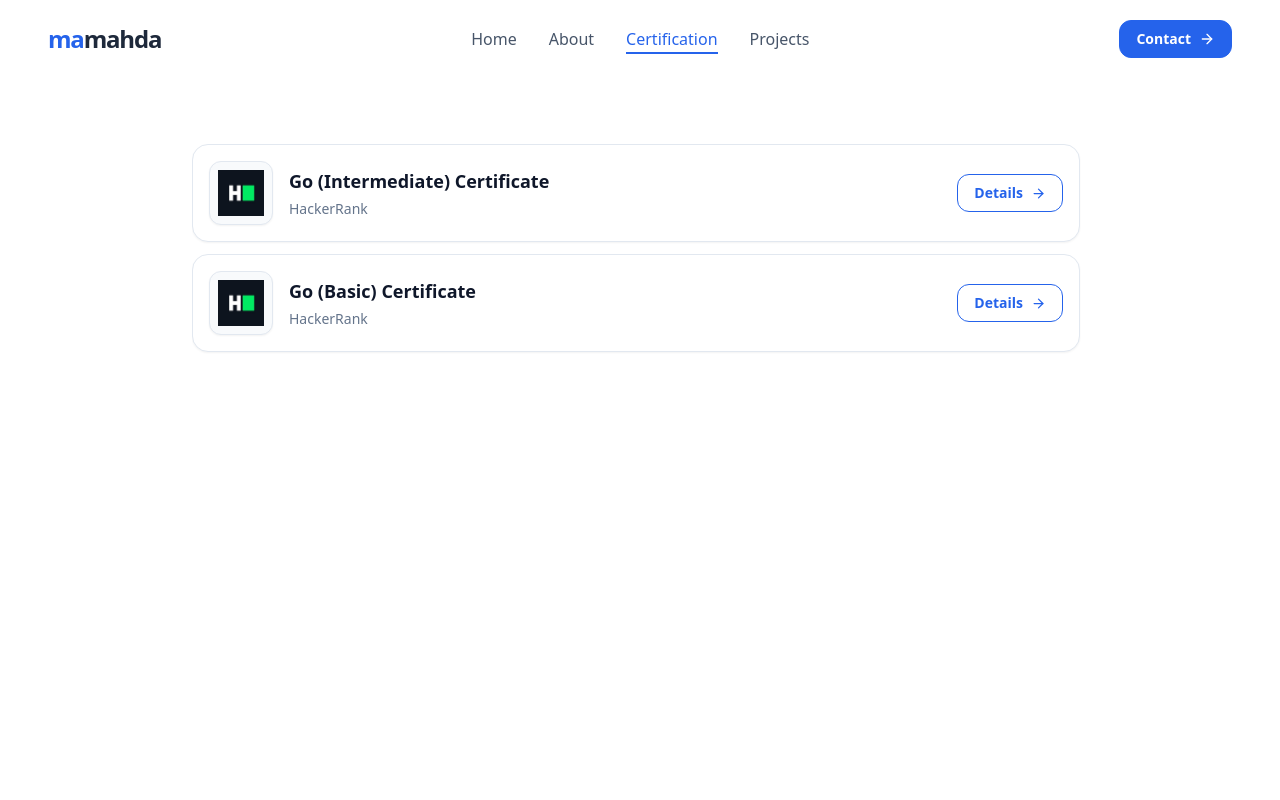
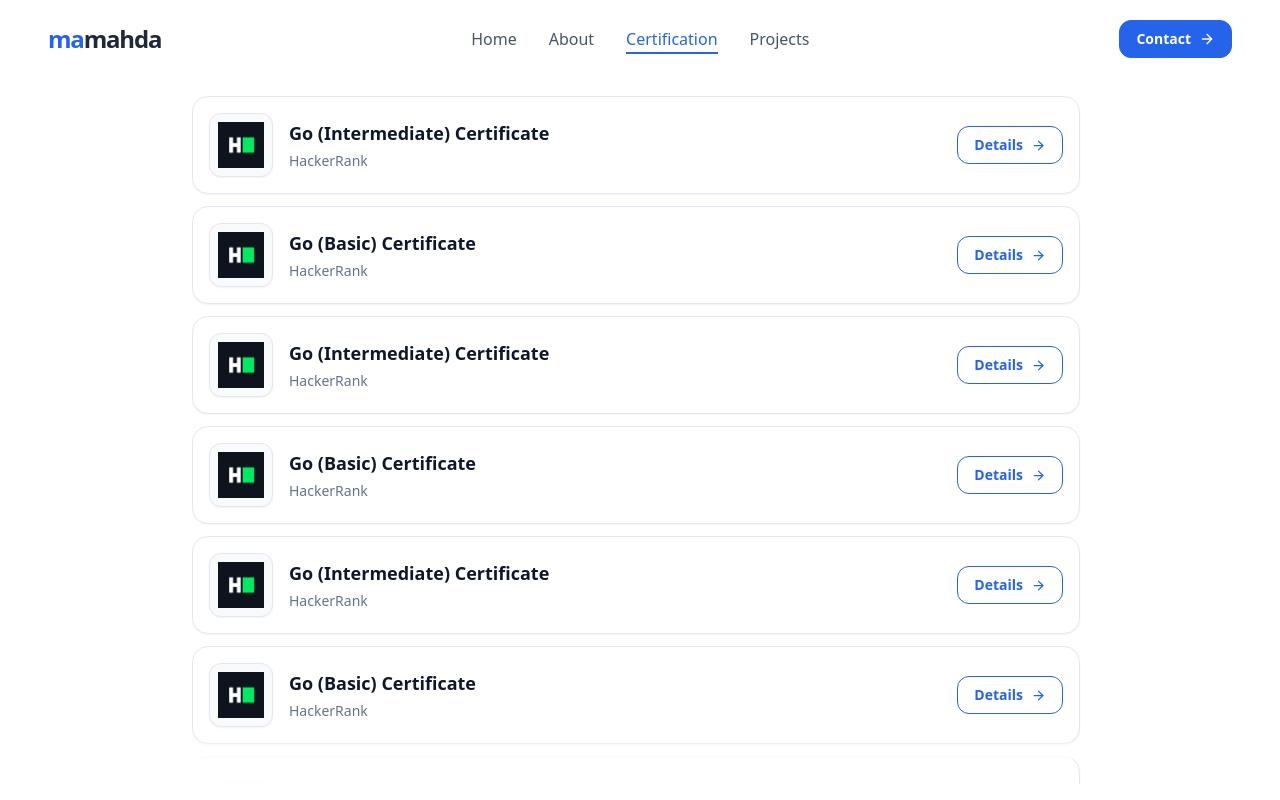
Before and after one commit to mamahda/my-portofolio, a React (Vite) app: page /certification in a window 1280 px wide. Built offline with nearby package versions, Linux system fonts and the light colour scheme.

Commit message:
fix: fix dinamic resposive page

```diff
--- a/src/components/About.jsx
+++ b/src/components/About.jsx
@@ -3,11 +3,11 @@
 
 const About = () => {
   return (
-    <section className="min-h-screen bg-white px-4 py-24 sm:px-8 lg:h-screen lg:overflow-hidden lg:px-16 lg:py-32">
+    <section className="min-h-screen bg-white px-4 py-24 sm:px-8 lg:px-16 lg:py-32">
       <div className="mx-auto flex min-h-full max-w-7xl flex-col">
 
-        <div className="grid grid-cols-1 gap-10 sm:grid-cols-2 sm:items-stretch lg:min-h-0 lg:flex-1">
-          <article className="flex flex-col justify-between rounded-3xl border border-slate-200 bg-white p-10 shadow-sm">
+        <div className="grid grid-cols-1 gap-10 lg:grid-cols-2 lg:items-stretch">
+          <article className="flex h-full flex-col justify-center rounded-3xl border border-slate-200 bg-white p-5 pt-10 shadow-sm sm:p-8 lg:p-10">
             <div>
               <div className="flex flex-col items-center gap-10 text-center sm:flex-row sm:items-center sm:text-left">
                 <div className="relative shrink-0">
@@ -57,9 +57,9 @@
             </div>
           </article>
 
-          <section className="flex h-full min-h-0 flex-col">
+          <section className="flex flex-col">
             <h2 className="mb-6 text-center text-3xl font-bold text-slate-900">Interest Field</h2>
-            <div className="grid min-h-0 flex-1 grid-cols-1 gap-3 sm:grid-cols-2 sm:gap-6 sm:grid-rows-2">
+            <div className="grid grid-cols-1 gap-3 sm:grid-cols-2 sm:gap-6 sm:grid-rows-2">
               {interests.map((interest) => (
                 <article
                   key={interest.title}
--- a/src/components/Certification.jsx
+++ b/src/components/Certification.jsx
@@ -15,7 +15,7 @@
   };
 
   return (
-    <section className="relative h-screen overflow-hidden bg-white px-4 pb-4 pt-24 sm:px-6 lg:px-12 lg:pt-36">
+    <section className="relative h-screen overflow-hidden bg-white px-4 pb-4 pt-24 sm:px-6 lg:px-12 lg:pt-24">
       <div className="container mx-auto flex h-full min-h-0 flex-col">
         {/* <header className="shrink-0 text-center">
           <h1 className="text-4xl font-bold text-slate-900 sm:text-5xl">Certification</h1>
--- a/src/components/CertificationDetail.jsx
+++ b/src/components/CertificationDetail.jsx
@@ -21,7 +21,7 @@
   }
 
   return (
-    <section className="min-h-screen bg-white px-4 pb-8 pt-24 sm:px-6 lg:px-12 lg:pt-36">
+    <section className="min-h-screen bg-white px-4 pb-8 pt-12 sm:px-6 lg:px-12 lg:pt-24">
       <div className="container mx-auto max-w-6xl">
         <Link
           to="/certification"
--- a/src/data/certifications.js
+++ b/src/data/certifications.js
@@ -23,77 +23,77 @@
     logoLabel: "/images/certificate/logo/hackerrank.jpg",
     scan: "/images/certificate/Go (Basic) Certificate.png",
   },
-  // {
-  //   id: "go-intermediate-hackerrank",
-  //   title: "Go (Intermediate) Certificate",
-  //   issuer: "HackerRank",
-  //   field: "Programming Language",
-  //   year: "2026",
-  //   code: "050077656183",
-  //   description:
-  //     "It include working with functions, pointers, file handling, building web services in Go and error handling.",
-  //   logoLabel: "/images/certificate/logo/hackerrank.jpg",
-  //   scan: "/images/certificate/Go (Intermediate) Certificate.png",
-  // },
-  // {
-  //   id: "go-basic-hackerrank",
-  //   title: "Go (Basic) Certificate",
-  //   issuer: "HackerRank",
-  //   field: "Programming Language",
-  //   year: "2026",
-  //   code: "b23f0a25b28f",
-  //   description:
-  //     "It covers topics like basic language features of Golang, simple data structures, arrays, maps, data types, and interfaces.",
-  //   logoLabel: "/images/certificate/logo/hackerrank.jpg",
-  //   scan: "/images/certificate/Go (Basic) Certificate.png",
-  // },
+  {
+    id: "go-intermediate-hackerrank",
+    title: "Go (Intermediate) Certificate",
+    issuer: "HackerRank",
+    field: "Programming Language",
+    year: "2026",
+    code: "050077656183",
+    description:
+      "It include working with functions, pointers, file handling, building web services in Go and error handling.",
+    logoLabel: "/images/certificate/logo/hackerrank.jpg",
+    scan: "/images/certificate/Go (Intermediate) Certificate.png",
+  },
+  {
+    id: "go-basic-hackerrank",
+    title: "Go (Basic) Certificate",
+    issuer: "HackerRank",
+    field: "Programming Language",
+    year: "2026",
+    code: "b23f0a25b28f",
+    description:
+      "It covers topics like basic language features of Golang, simple data structures, arrays, maps, data types, and interfaces.",
+    logoLabel: "/images/certificate/logo/hackerrank.jpg",
+    scan: "/images/certificate/Go (Basic) Certificate.png",
+  },
 
-  // {
-  //   id: "go-intermediate-hackerrank",
-  //   title: "Go (Intermediate) Certificate",
-  //   issuer: "HackerRank",
-  //   field: "Programming Language",
-  //   year: "2026",
-  //   code: "050077656183",
-  //   description:
-  //     "It include working with functions, pointers, file handling, building web services in Go and error handling.",
-  //   logoLabel: "/images/certificate/logo/hackerrank.jpg",
-  //   scan: "/images/certificate/Go (Intermediate) Certificate.png",
-  // },
-  // {
-  //   id: "go-basic-hackerrank",
-  //   title: "Go (Basic) Certificate",
-  //   issuer: "HackerRank",
-  //   field: "Programming Language",
-  //   year: "2026",
-  //   code: "b23f0a25b28f",
-  //   description:
-  //     "It covers topics like basic language features of Golang, simple data structures, arrays, maps, data types, and interfaces.",
-  //   logoLabel: "/images/certificate/logo/hackerrank.jpg",
-  //   scan: "/images/certificate/Go (Basic) Certificate.png",
-  // },
-  // {
-  //   id: "go-intermediate-hackerrank",
-  //   title: "Go (Intermediate) Certificate",
-  //   issuer: "HackerRank",
-  //   field: "Programming Language",
-  //   year: "2026",
-  //   code: "050077656183",
-  //   description:
-  //     "It include working with functions, pointers, file handling, building web services in Go and error handling.",
-  //   logoLabel: "/images/certificate/logo/hackerrank.jpg",
-  //   scan: "/images/certificate/Go (Intermediate) Certificate.png",
-  // },
-  // {
-  //   id: "go-basic-hackerrank",
-  //   title: "Go (Basic) Certificate",
-  //   issuer: "HackerRank",
-  //   field: "Programming Language",
-  //   year: "2026",
-  //   code: "b23f0a25b28f",
-  //   description:
-  //     "It covers topics like basic language features of Golang, simple data structures, arrays, maps, data types, and interfaces.",
-  //   logoLabel: "/images/certificate/logo/hackerrank.jpg",
-  //   scan: "/images/certificate/Go (Basic) Certificate.png",
-  // }
+  {
+    id: "go-intermediate-hackerrank",
+    title: "Go (Intermediate) Certificate",
+    issuer: "HackerRank",
+    field: "Programming Language",
+    year: "2026",
+    code: "050077656183",
+    description:
+      "It include working with functions, pointers, file handling, building web services in Go and error handling.",
+    logoLabel: "/images/certificate/logo/hackerrank.jpg",
+    scan: "/images/certificate/Go (Intermediate) Certificate.png",
+  },
+  {
+    id: "go-basic-hackerrank",
+    title: "Go (Basic) Certificate",
+    issuer: "HackerRank",
+    field: "Programming Language",
+    year: "2026",
+    code: "b23f0a25b28f",
+    description:
+      "It covers topics like basic language features of Golang, simple data structures, arrays, maps, data types, and interfaces.",
+    logoLabel: "/images/certificate/logo/hackerrank.jpg",
+    scan: "/images/certificate/Go (Basic) Certificate.png",
+  },
+  {
+    id: "go-intermediate-hackerrank",
+    title: "Go (Intermediate) Certificate",
+    issuer: "HackerRank",
+    field: "Programming Language",
+    year: "2026",
+    code: "050077656183",
+    description:
+      "It include working with functions, pointers, file handling, building web services in Go and error handling.",
+    logoLabel: "/images/certificate/logo/hackerrank.jpg",
+    scan: "/images/certificate/Go (Intermediate) Certificate.png",
+  },
+  {
+    id: "go-basic-hackerrank",
+    title: "Go (Basic) Certificate",
+    issuer: "HackerRank",
+    field: "Programming Language",
+    year: "2026",
+    code: "b23f0a25b28f",
+    description:
+      "It covers topics like basic language features of Golang, simple data structures, arrays, maps, data types, and interfaces.",
+    logoLabel: "/images/certificate/logo/hackerrank.jpg",
+    scan: "/images/certificate/Go (Basic) Certificate.png",
+  }
 ];
```
Also changed, not shown: src/components/Projects.jsx (+19 -17 lines), 1 other file (tests, documents, lock files or other folders).
